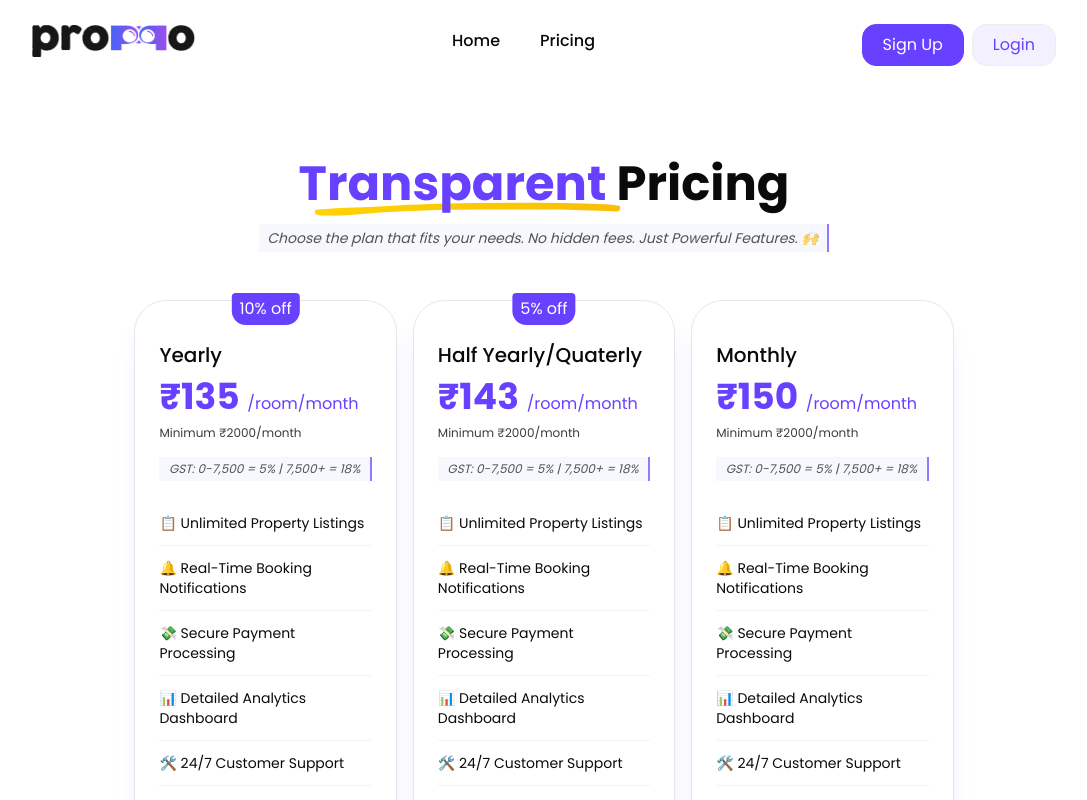
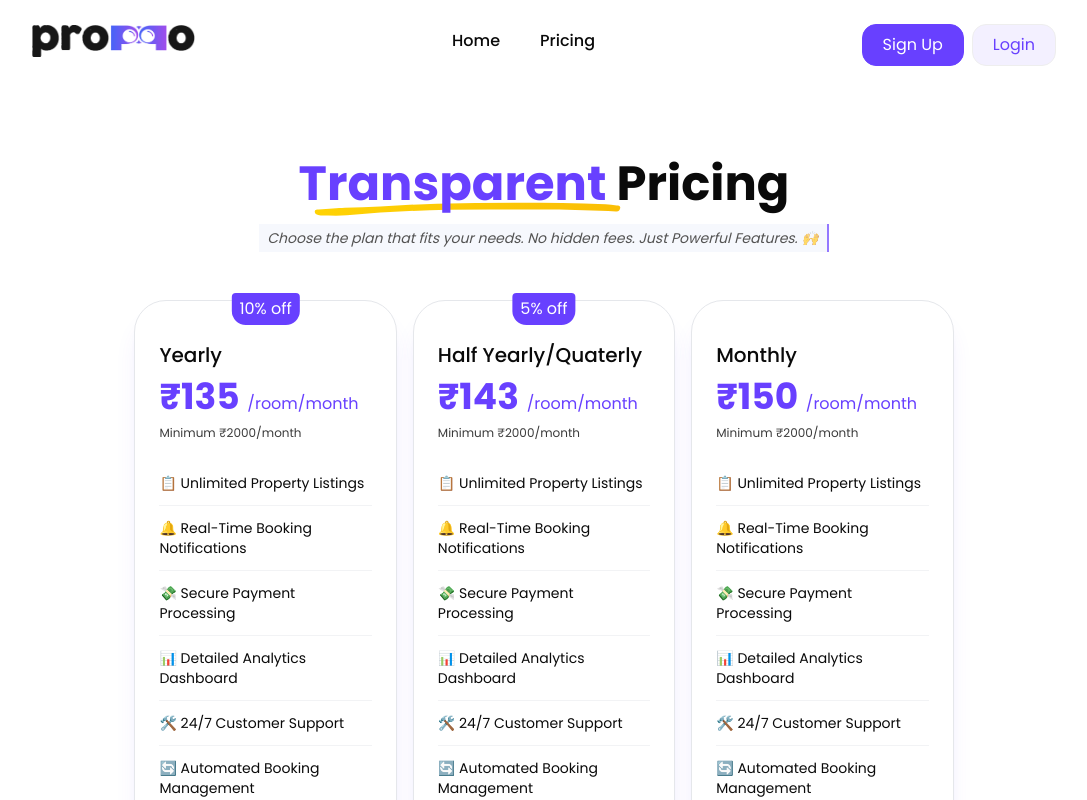
Before and after one commit to SwippyInc/website-proppo, a Next.js app: page /pricing in a window 1280 px wide. Shown: the top 800 px of the page, without its empty margins (96-1183 px from the left). Built offline with nearby package versions, Linux system fonts and the light colour scheme.

Commit message:
Update page.js

```diff
--- a/app/(pages)/pricing/page.js
+++ b/app/(pages)/pricing/page.js
@@ -42,9 +42,6 @@ export default function Pricing() {
                 <p className="text-xl font-medium mb-2">{name}</p>
                 <p className="text-2xl md:text-4xl font-bold text-[#6840ff] mb-2">₹{cost} <span className="text-base font-normal">/room/month</span></p>
                 <p className="text-xs opacity-80 mb-2">Minimum ₹2000/month</p>
-                <p className="w-full mt-4 max-w-[90vw] text-xs opacity-70 italic bg-blue-800/5 p-1 px-2 border-r-[#6840ff] border-r-2 dark:bg-white/5 dark:border-r-white dark:text-white text-center">
-                GST: 0-7,500 = 5% | 7,500+ = 18%
-                </p>
                 <ul className="list-none text-xs md:text-sm mt-8">
                     {features.map((feature, i) => (
                         <li key={i} className={`my-3 ${i !== 0 ? 'border-t border-t-gray-200/50 pt-3 dark:border-gray-100/10' : ''}`}>{feature}</li>
```
